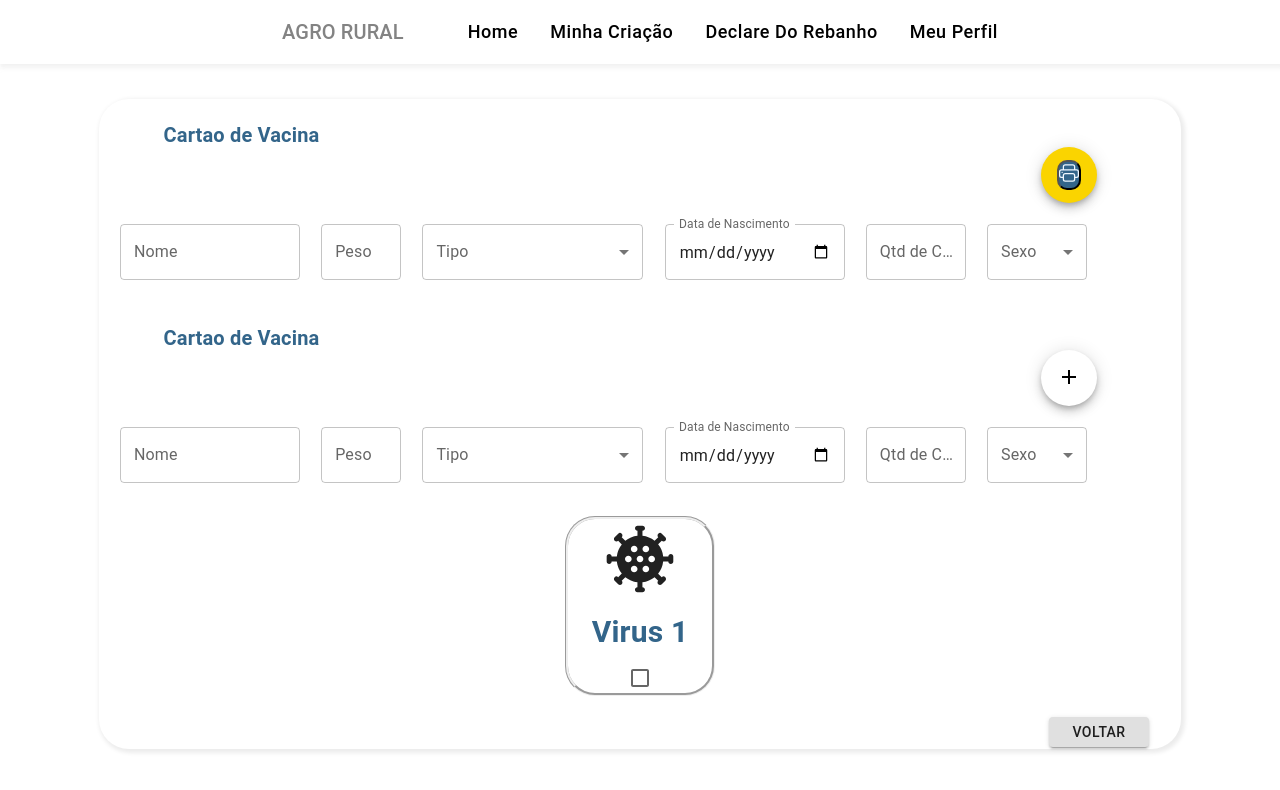
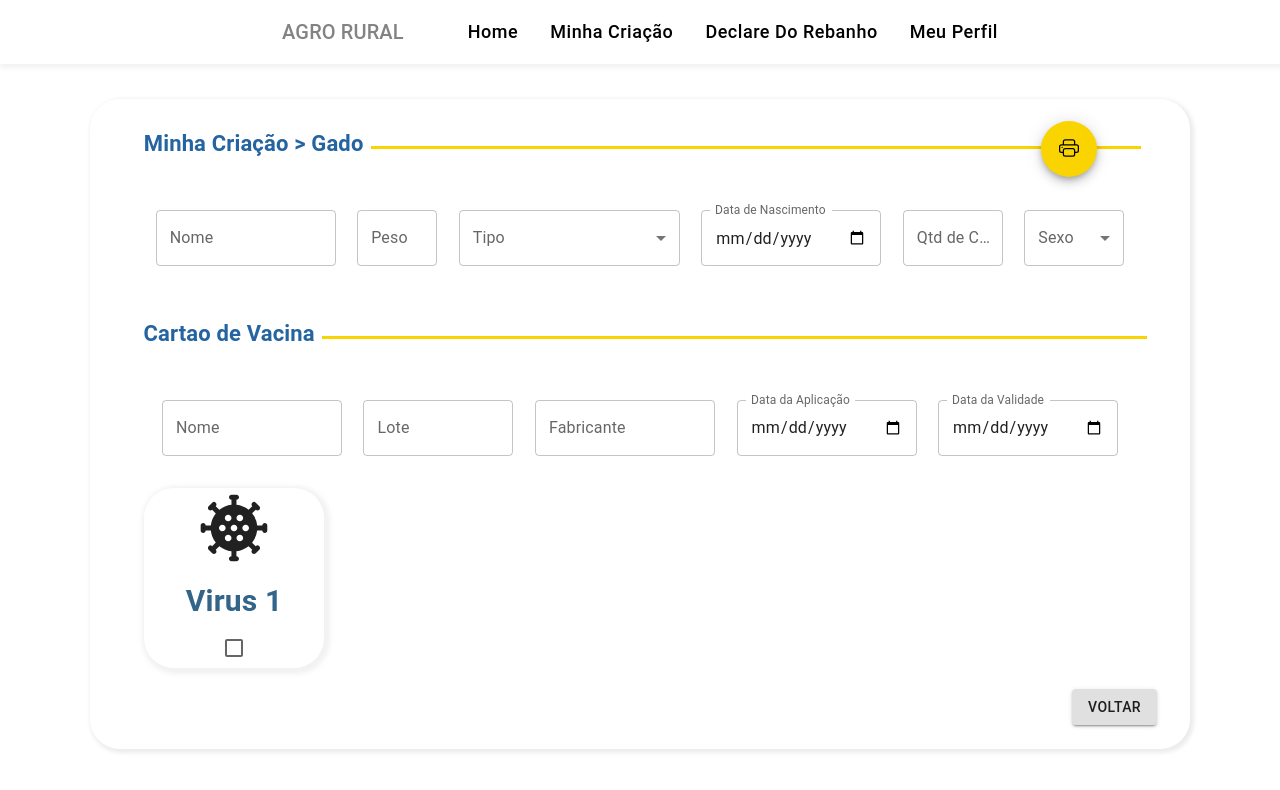
Before and after one commit to tccwebrural/Reac-tcc, a React (Create React App) app: page /infoGado/formVacina in a window 1280 px wide. Shown: the top 790 px of the page. Built offline with nearby package versions, Linux system fonts and the light colour scheme.

Commit message:
Paginas (Login,Registrar,FormVacina,MeuGado) ajustadas TSX e CSS

```diff
--- a/src/modules/credenciais/login/login.css
+++ b/src/modules/credenciais/login/login.css
@@ -14,7 +14,7 @@
 }
 
 #logi{
-    background-color: rgba(238, 236, 236, 0.336);
+    background-color: rgba(238, 236, 236, 0.171);
     width: 400px;
     height: 420px;
     position: absolute;
@@ -26,6 +26,7 @@
     display: flex;
     flex-direction: column;
     border-radius: 25px;
+    box-shadow: 2px 2px 4px 4px  var(--cor111);
 }
 
 #form{
--- a/src/modules/credenciais/registrar/registrar.css
+++ b/src/modules/credenciais/registrar/registrar.css
@@ -14,7 +14,7 @@
 }
 
 #login{
-    background-color: rgba(238, 236, 236, 0.336);
+    background-color: rgba(238, 236, 236, 0.171);
     width: 400px;
     height: 550px;
     position: absolute;
@@ -26,6 +26,7 @@
     display: flex;
     flex-direction: column;
     border-radius: 25px;
+    box-shadow: 2px 2px 4px 4px  var(--cor111);
 }
 
 button{
--- a/src/modules/infoGado/formVacina.css
+++ b/src/modules/infoGado/formVacina.css
@@ -24,3 +24,9 @@
     color: black;
     border: none;
 }
+
+#btPrintIcon{
+    background-color: var(--cor007);
+    color: black;
+    border: none;
+}
--- a/src/modules/infoGado/formVacina.tsx
+++ b/src/modules/infoGado/formVacina.tsx
@@ -1,10 +1,8 @@
 import { Box, Button, Checkbox, Container, Fab, FormControl, Grid, InputLabel, MenuItem, Select, TextField } from "@mui/material";
-import React, { ReactElement, useState } from "react";
+import React, { ReactElement } from "react";
 import { BsPrinter } from "react-icons/bs";
 import { MdCoronavirus } from "react-icons/md";
-import { Animal } from "../animals/models/Animal.model";
 import "./formVacina.css"
-import AddIcon from "@mui/icons-material/Add";
 import { Link } from "react-router-dom";
 
 
@@ -19,9 +17,9 @@ const formVacina = (): ReactElement => {
             <Box sx={{ flexGrow: 1, display: "flex", justifyContent: "center" }}>
                 <div id="blocoGeralVacina">
                     <section>
-                        <div id="DeclareDoRebanhoTxt_Linha">
-                            <h2 id="DeclareDoRebanho-titulo">Cartao de Vacina</h2>
-                            <span id="DeclareDoRebanho-linha">
+                        <div id="blocoTitulo-criacao">
+                            <h2 id="blocoTituloTxt-criacao">Minha Criação &gt; Gado</h2>
+                            <span id="blocoTituloLine-criacao">
                                 <Fab id="printIcon">
                                     <button id="btPrintIcon" type="submit" onClick={imprimir}>
                                         <BsPrinter size={20} />
@@ -32,7 +30,7 @@ const formVacina = (): ReactElement => {
 
                         <div id="infoGado">
                             <Box>
-                                <FormControl sx={{ display: "flex", flexDirection: "row", margin: "auto" }}>
+                                <FormControl sx={{ display: "flex", flexDirection: "row", justifyContent: "center" }}>
                                     <Grid item xs={2} sx={{ margin: "1%" }}>
                                         <TextField
                                             style={{ width: 180 }}
@@ -101,22 +99,14 @@ const formVacina = (): ReactElement => {
 
                     <section>
                         <div>
-                            <div id="DeclareDoRebanhoTxt_Linha">
-                                <h2 id="DeclareDoRebanho-titulo">Cartao de Vacina</h2>
-                                <span id="DeclareDoRebanho-linha">
-                                    <Fab id="printIconAddIcon"
-                                        component={Link}
-                                        to="/cadastroVacina/CadastroVacina"
-                                    >
-                                        <button id="btPrintIconAddIcon">
-                                            <AddIcon/>
-                                        </button>
-                                    </Fab>
+                            <div id="blocoTitulo-vacina">
+                                <h2 id="blocoTituloTxt-vacina">Cartao de Vacina</h2>
+                                <span id="blocoTituloLine-vacina">
                                 </span>
                             </div>
                             <div id="infoGado">
                                 <Box>
-                                    <FormControl sx={{ display: "flex", flexDirection: "row", margin: "auto" }}>
+                                    <FormControl sx={{ display: "flex", flexDirection: "row", justifyContent: "center" }}>
                                         <Grid item xs={2} sx={{ margin: "1%" }}>
                                             <TextField
                                                 style={{ width: 180 }}
@@ -127,30 +117,25 @@ const formVacina = (): ReactElement => {
                                         </Grid>
                                         <Grid sx={{ margin: "1%" }}>
                                             <TextField
-                                                style={{ width: 80 }}
+                                                style={{ width: 150 }}
                                                 id="outlined-disabled"
-                                                label="Peso"
+                                                label="Lote"
                                                 type="number"
                                             />
-                                        </Grid>
-                                        <Grid sx={{ margin: "1%" }}>
-                                            <FormControl sx={{ minWidth: 221 }}>
-                                                <InputLabel>Tipo</InputLabel>
-                                                <Select
-                                                    label="Grouping"
-                                                    name="type"
-
-                                                >
-                                                    <MenuItem value={1}>Gado de Corte</MenuItem>
-                                                    <MenuItem value={2}>Gado Leitero</MenuItem>
-                                                </Select>
-                                            </FormControl>
                                         </Grid>
                                         <Grid sx={{ margin: "1%" }}>
                                             <TextField
                                                 style={{ width: 180 }}
                                                 id="outlined-disabled"
-                                                label="Data de Nascimento"
+                                                label="Fabricante"
+                                                type="text"
+                                            />
+                                        </Grid>
+                                        <Grid sx={{ margin: "1%" }}>
+                                            <TextField
+                                                style={{ width: 180 }}
+                                                id="outlined-disabled"
+                                                label="Data da Aplicação"
                                                 type="date"
                                                 InputLabelProps={{
                                                     shrink: true,
@@ -159,24 +144,14 @@ const formVacina = (): ReactElement => {
                                         </Grid>
                                         <Grid sx={{ margin: "1%" }}>
                                             <TextField
-                                                style={{ width: 100 }}
-                                                id="Qtd de Cria"
-                                                label="Qtd de Cria"
-                                                type="number"
+                                                style={{ width: 180 }}
+                                                id="outlined-disabled"
+                                                label="Data da Validade"
+                                                type="date"
+                                                InputLabelProps={{
+                                                    shrink: true,
+                                                }}
                                             />
-                                        </Grid>
-                                        <Grid sx={{ margin: "1%" }}>
-                                            <FormControl sx={{ minWidth: 100 }}>
-                                                <InputLabel htmlFor="type">Sexo</InputLabel>
-                                                <Select
-                                                    label="Grouping"
-                                                    name="type"
-
-                                                >
-                                                    <MenuItem value={1}>Macho</MenuItem>
-                                                    <MenuItem value={2}>Femea</MenuItem>
-                                                </Select>
-                                            </FormControl>
                                         </Grid>
                                     </FormControl>
                                 </Box>
@@ -187,13 +162,14 @@ const formVacina = (): ReactElement => {
                                     <h1>Virus 1</h1>
                                     <Checkbox sx={{ fontSize: 28 }} />
                                 </Grid>
-
                             </div>
                         </div>
                         <div id="button">
                             <Button
                                 variant="contained"
                                 color="inherit"
+                                component={Link}
+                                to="/animals/list"
                             >Voltar</Button>
                         </div>
                     </section>
--- a/src/modules/infoGado/meuGado.css
+++ b/src/modules/infoGado/meuGado.css
@@ -4,14 +4,64 @@
 }
 
 #blocoGeral{
-    background-color: white;
+    background-color: rgba(245, 245, 245, 0.178);
     width: 100%;
-    height: 500px;
+    max-height: 550px;
     margin: 3%;
     border-radius: 30px;
-    box-shadow: 2px 2px 4px 2px rgb(236, 236, 236);
+    box-shadow: 4px 4px 4px 4px rgb(236, 236, 236);
 }
 
+#blocoTitulo-criacao{
+    display: flex;
+    justify-content: space-around;
+    align-items: center;
+    width: 1100px;
+    height: 90px;
+}
+#blocoTituloTxt-criacao{
+    color: var(--cor005);
+    padding: 10px 10px;
+    margin-right: 5%;
+    width: 25%;
+    font-size: 22px;
+}
+#blocoTituloLine-criacao{
+    background-color: var(--cor007);
+    display: flex;
+    height: 3px;
+    width: 70%;
+    margin-top: 8px;
+    margin-right: 5px;
+    margin-left: -180px;
+}
+
+#blocoTitulo-vacina{
+    display: flex;
+    justify-content: space-around;
+    align-items: center;
+    width: 1100px;
+    height: 90px;
+}
+#blocoTituloTxt-vacina{
+    color: var(--cor005);
+    padding: 10px 10px;
+    margin-right: 6%;
+    width: 25%;
+    font-size: 22px;
+}
+#blocoTituloLine-vacina{
+    background-color: var(--cor007);
+    display: flex;
+    height: 3px;
+    width: 75%;
+    margin-top: 8px;
+    margin-left: -240px;
+}
+
+#icon{
+    background-color: blueviolet;
+}
 #infoGado{
     padding: 1%;
 }
@@ -66,16 +116,17 @@
 #blocoVacinas{
     display: flex;
     flex-direction: row;
-    justify-content: center;
+    justify-content: flex-start;
+    margin: 0% 4%;
 }
 
 #vacinas{
-    width: 150px;
+    width: 180px;
     height: 180px;
     border-radius: 30px;
     margin: 1%;
     text-align: center;
-    border-style: groove;
+    box-shadow: 2px 2px 4px 4px  var(--cor111);
 }
 
 #button{
--- a/src/modules/infoGado/meuGado.tsx
+++ b/src/modules/infoGado/meuGado.tsx
@@ -1,15 +1,10 @@
 import "../infoGado/meuGado.css";
-import React, { ReactElement, useState } from "react";
-import { Box, Container, Fab, FormControl, Grid, InputLabel, MenuItem, Select, TextField } from "@mui/material";
+import React, { ReactElement } from "react";
+import { Box, Button, Container, Fab, FormControl, Grid, InputLabel, MenuItem, Select, TextField } from "@mui/material";
 import { MdCoronavirus } from "react-icons/md";
-import { Animal } from "../animals/models/Animal.model";
 import { BsPrinter } from "react-icons/bs";
-
-const onChangeDataForm = (event: any) => {
-    const [dataForm, setDataForm] = useState<Animal>({});
-    const { name, value } = event.target;
-    setDataForm({ ...dataForm, [name]: value });
-}
+import { Link } from "react-router-dom";
+import AddIcon from "@mui/icons-material/Add";
 
 function imprimir() {
     window.print();
@@ -21,9 +16,9 @@ const meuGado = (): ReactElement => {
             <Box sx={{ flexGrow: 1, display: "flex", justifyContent: "center" }}>
                 <div id="blocoGeral">
                     <section>
-                        <div id="DeclareDoRebanhoTxt_Linha">
-                            <h2 id="DeclareDoRebanho-titulo">Minha Criação &gt; Gado</h2>
-                            <span id="DeclareDoRebanho-linha">
+                        <div id="blocoTitulo-criacao">
+                            <h2 id="blocoTituloTxt-criacao">Minha Criação &gt; Gado</h2>
+                            <span id="blocoTituloLine-criacao">
                                 <Fab id="printIcon">
                                     <button id="btPrintIcon" type="submit" onClick={imprimir}>
                                         <BsPrinter size={20} />
@@ -34,7 +29,7 @@ const meuGado = (): ReactElement => {
 
                         <div id="infoGado">
                             <Box>
-                                <FormControl sx={{ display: "flex", flexDirection: "row", margin: "auto" }}>
+                                <FormControl sx={{ display: "flex", flexDirection: "row", justifyContent: "center" }}>
                                     <Grid item xs={2} sx={{ margin: "1%" }}>
                                         <TextField
                                             style={{ width: 180 }}
@@ -56,8 +51,8 @@ const meuGado = (): ReactElement => {
                                             <InputLabel>Tipo</InputLabel>
                                             <Select
                                                 label="Grouping"
-                                                name="type"
-                                                onChange={onChangeDataForm}
+                                                name="tipo"
+
                                             >
                                                 <MenuItem value={1}>Gado de Corte</MenuItem>
                                                 <MenuItem value={2}>Gado Leitero</MenuItem>
@@ -89,7 +84,6 @@ const meuGado = (): ReactElement => {
                                             <Select
                                                 label="Grouping"
                                                 name="type"
-                                                onChange={onChangeDataForm}
                                             >
                                                 <MenuItem value={1}>Macho</MenuItem>
                                                 <MenuItem value={2}>Femea</MenuItem>
@@ -103,9 +97,18 @@ const meuGado = (): ReactElement => {
 
                     <section>
                         <div>
-                            <div id="DeclareDoRebanhoTxt_Linha">
-                                <h2 id="DeclareDoRebanho-titulo">Cartao de Vacina</h2>
-                                <span id="DeclareDoRebanho-linha"></span>
+                            <div id="blocoTitulo-vacina">
+                                <h2 id="blocoTituloTxt-vacina">Cartao de Vacina</h2>
+                                <span id="blocoTituloLine-vacina">
+                                    <Fab id="printIconAddIcon"
+                                        component={Link}
+                                        to="/cadastroVacina/CadastroVacina"
+                                    >
+                                        <button id="btPrintIconAddIcon">
+                                            <AddIcon />
+                                        </button>
+                                    </Fab>
+                                </span>
                             </div>
 
                             <div id="blocoVacinas">
@@ -125,11 +128,15 @@ const meuGado = (): ReactElement => {
                                     <MdCoronavirus size={80} style={{}} />
                                     <h1>Virus 4</h1>
                                 </Grid>
-                                <Grid id="vacinas">
-                                    <MdCoronavirus size={80} style={{}} />
-                                    <h1>Virus 5</h1>
-                                </Grid>
                             </div>
+                        </div>
+                        <div id="button">
+                            <Button
+                                variant="contained"
+                                color="inherit"
+                                component={Link}
+                                to="/animals/list"
+                            >Voltar</Button>
                         </div>
                     </section>
                 </div>
```
